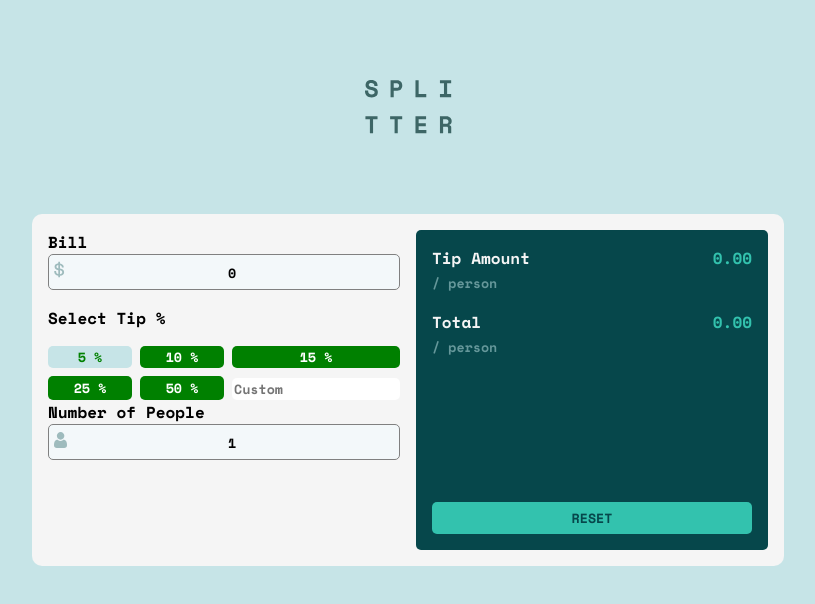
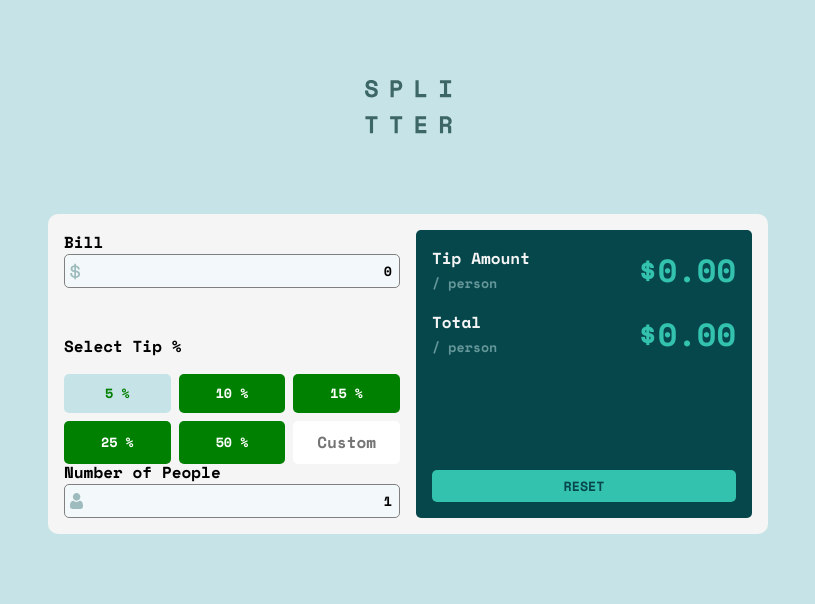
Before and after one commit to DaranDachte/Calculator, a React (Vite) app in the folder Calculator/: page / in a window 1280 px wide. Shown: the top 604 px of the page, without its empty margins (232-1047 px from the left). Built offline with nearby package versions, Linux system fonts and the light colour scheme.

Commit message:
design added2

```diff
--- a/Calculator/src/App.css
+++ b/Calculator/src/App.css
@@ -1,6 +1,7 @@
 @import url("https://fonts.googleapis.com/css2?family=Space+Mono:wght@700&display=swap");
 * {
   font-family: "Space Mono", monospace;
+  box-sizing: border-box;
 }
 
 body {
--- a/Calculator/src/components/CustomInput/CustomInput.style.css
+++ b/Calculator/src/components/CustomInput/CustomInput.style.css
@@ -2,4 +2,12 @@
   border-radius: 5px;
   border: none;
   outline: none;
+  width: 100%;
+  height: 100%;
+  text-align: center;
+  font-size: 1rem;
 }
+
+.customLabel {
+  display: flex;
+}
--- a/Calculator/src/components/CustomInput/CustomInput.tsx
+++ b/Calculator/src/components/CustomInput/CustomInput.tsx
@@ -16,7 +16,7 @@ export const CustomInput: React.FunctionComponent<Props> = ({
     OnInput(Number(e.target.value));
   };
   return (
-    <label>
+    <label className="customLabel">
       <input
         className="customInput"
         type="number"
--- a/Calculator/src/components/GreenDisplay/DisplayWiever.tsx
+++ b/Calculator/src/components/GreenDisplay/DisplayWiever.tsx
@@ -8,8 +8,11 @@ type Props = {
 const DisplayWiever: React.FunctionComponent<Props> = ({ title, value }) => {
   return (
     <div className="displayWiever">
-      <div className="displayWiever_title">{title}</div>
-      <div className="displayWiever_value">{value}</div>
+      <div>
+        <div className="displayWiever_title"> {title}</div>
+        <small className="small">/ person</small>
+      </div>
+      <div className="displayWiever_value">${value}</div>
     </div>
   );
 };
--- a/Calculator/src/components/GreenDisplay/GreenDisplay.style.css
+++ b/Calculator/src/components/GreenDisplay/GreenDisplay.style.css
@@ -13,6 +13,7 @@
 
 .displayWiever_value {
   color: #33c2ae;
+  font-size: 2rem;
 }
 
 .displayWiever {
@@ -28,8 +29,8 @@
   height: 2rem;
 }
 
-.buttonReset_active {
-  background-color: #65979a;
+.buttonReset:hover {
+  background-color: #a2e8df;
 }
 
 .tipAmount {
--- a/Calculator/src/components/GreenDisplay/GreenDisplay.tsx
+++ b/Calculator/src/components/GreenDisplay/GreenDisplay.tsx
@@ -5,30 +5,24 @@ type Props = {
   totalCounter: string;
   personTipCounter: string;
   onReset: () => void;
-  active: boolean;
+  active?: boolean;
 };
 
 export const GreenDisplay: React.FunctionComponent<Props> = ({
   onReset,
   totalCounter,
   personTipCounter,
-  active,
 }) => {
   const classNames = ["buttonReset"];
-  if (active) {
-    classNames.push("buttonReset_active");
-  }
+
   return (
     <div className="greenDisplay">
       <div>
         <div className="tipAmount">
           <DisplayWiever title={"Tip Amount"} value={personTipCounter} />
-
-          <small className="small">/ person</small>
         </div>
         <div>
           <DisplayWiever title={"Total"} value={totalCounter} />
-          <small className="small">/ person</small>
         </div>
       </div>
       <button className={classNames.join(" ")} onClick={onReset}>
--- a/Calculator/src/components/InputNumber/InputNumber.style.css
+++ b/Calculator/src/components/InputNumber/InputNumber.style.css
@@ -2,6 +2,7 @@
   display: flex;
   justify-content: space-between;
   flex-wrap: wrap;
+  align-items: center;
 }
 
 .inputNumber small {
@@ -9,9 +10,10 @@
 }
 
 .inputNumber_wrapper {
-  display: flex;
+  display: grid;
+  grid-template-columns: 24px auto;
   width: 100%;
-  justify-content: space-between;
+
   align-items: center;
   border: 1px grey solid;
   border-radius: 5px;
@@ -20,7 +22,9 @@
 }
 
 .inputNumber_wrapper input {
+  text-align: right;
   background: none;
   border: none;
   outline: none;
+  width: 100%;
 }
--- a/Calculator/src/components/InputNumber/InputNumber.tsx
+++ b/Calculator/src/components/InputNumber/InputNumber.tsx
@@ -25,14 +25,8 @@ export const InputNumber: React.FunctionComponent<InputNumberType> = ({
       <span>{title}</span>
       {showError && value === 0 && <small className="zero">Cant be Zero</small>}
       <div className="inputNumber_wrapper">
-        <div>{icon}</div>
-        <div>
-          <input
-            type="number"
-            value={value.toString()}
-            onInput={SubmitHandler}
-          />
-        </div>
+        {icon}
+        <input type="number" value={value.toString()} onInput={SubmitHandler} />
       </div>
     </label>
   );
--- a/Calculator/src/components/Wrapper/Wrapper.style.css
+++ b/Calculator/src/components/Wrapper/Wrapper.style.css
@@ -18,6 +18,18 @@ input::-webkit-inner-spin-button {
 
 .tipAndCustom {
   display: grid;
+  width: 100%;
+  height: 80%;
   grid-template-columns: repeat(3, 1fr);
   gap: 0.5rem;
 }
+
+.inputBillNumber {
+  display: flex;
+  flex-direction: column;
+  justify-content: space-between;
+}
+
+.pClass {
+  margin: 0 0 15px;
+}
--- a/Calculator/src/components/Wrapper/Wrapper.tsx
+++ b/Calculator/src/components/Wrapper/Wrapper.tsx
@@ -29,6 +29,8 @@ export const Wrapper = () => {
   const onReset = () => {
     setBill(0);
     setPeople(1);
+    setUseCustom(false);
+    setTip(5);
   };
 
   const customHandler = (value: number) => {
@@ -40,7 +42,7 @@ export const Wrapper = () => {
 
   return (
     <div className="wrapper">
-      <div>
+      <div className="inputBillNumber">
         <InputNumber
           title={"Bill"}
           value={bill}
```
